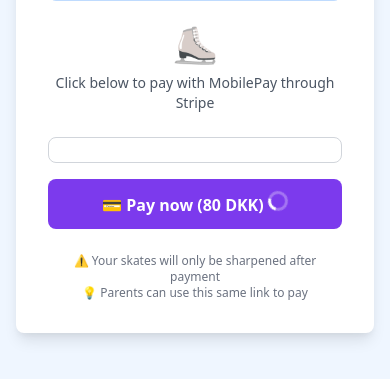
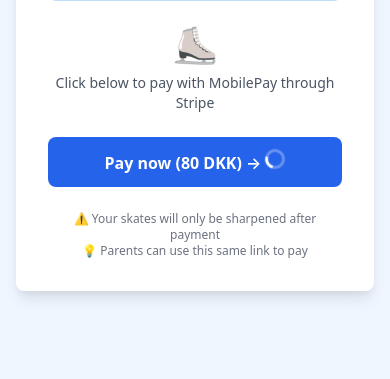
Before and after one commit to osandum/skate-sharpening-tickets, a Flask app: template templates/payment.html in a window 390 px wide. Shown: the part 277-656 px from the top of the page. Run offline with Flask 3, Linux system fonts and the light colour scheme; tables that the repository leaves empty hold one stand-in row (values such as "Sample post"); the template is opened without the code that fills it: values that come from a table or form of the project are taken from there, most other values are stand-ins (such as "Sample title", 1, 10 or a date in 2020); some libraries are stand-ins or nearby versions.

Commit message:
Streamline payment for only one payment type (MobilePay)
The "payment-element" section can be entirely bypassed when there is
only MobilePay, as no entry form (for card details) is needed, and the
submit button can tell the whole story.

```diff
--- a/templates/payment.html
+++ b/templates/payment.html
@@ -30,12 +30,14 @@
         <!-- Real Stripe Payment -->
         <div id="stripe-payment">
             <form id="payment-form">
+    {#
                 <div id="payment-element" class="p-3 border border-gray-300 rounded-lg mb-4">
                     <!-- Stripe Elements will create form elements here -->
                 </div>
+    #}
                 <div id="payment-errors" role="alert" class="text-red-500 text-sm mb-4"></div>
-                <button type="submit" id="submit-button" class="w-full bg-purple-600 hover:bg-purple-700 text-white font-semibold py-3 px-6 rounded-lg disabled:opacity-50 disabled:cursor-not-allowed">
-                    <span id="button-text">💳 {{ t('pay_now') }} ({{ sharpening_price }} DKK)</span>
+                <button type="submit" id="submit-button" class="w-full bg-blue-600 hover:bg-blue-700 text-white font-semibold py-3 px-6 rounded-lg disabled:opacity-50 disabled:cursor-not-allowed">
+                    <span id="button-text">{{ t('pay_now') }} ({{ sharpening_price }} DKK) →</span>
                     <div class="spinner hidden" id="spinner"></div>
                 </button>
     {#
@@ -84,9 +86,11 @@ const stripe = Stripe('{{ stripe_key }}');
 async function initPayment() {
     const elements = stripe.elements({ clientSecret: '{{ client_secret }}' });
 
+/*
     // Create MobilePay payment element
     const paymentElement = elements.create("payment");
     paymentElement.mount("#payment-element");
+ */
 
     // Handle form submission
     const form = document.getElementById('payment-form');
@@ -104,7 +108,7 @@ async function initPayment() {
 
         // Confirm payment
         const res = await stripe.confirmPayment({
-          elements,
+          clientSecret: '{{ client_secret }}',
           confirmParams: {
             return_url: "{{ url_for('payment_return', ticket_code=ticket.code, _external=True) }}",
           },
```
